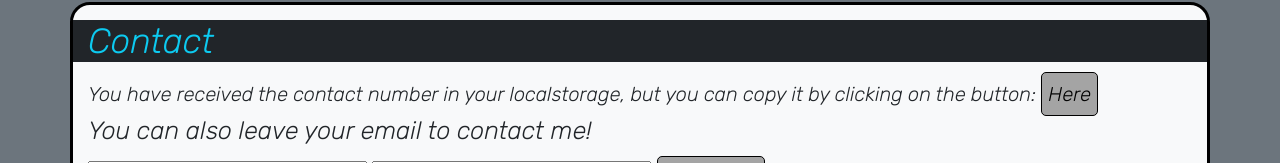
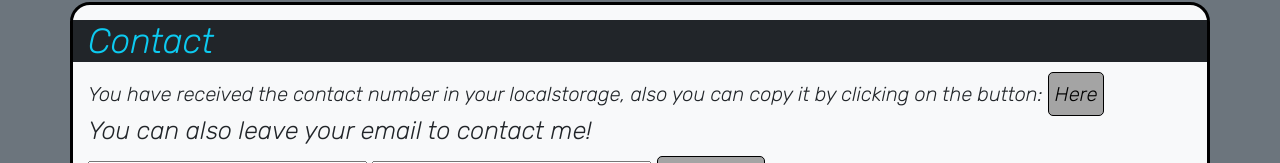
Before and after one commit to Juaanciani97/Proyectos, a plain HTML site: page Curriculum vitae/index.html in a window 1280 px wide. Shown: the part 1570-1733 px from the top of the page. Drawn offline with nearby package versions, Linux system fonts and the light colour scheme.

Commit message:
Correccion de texto en html

```diff
--- a/Curriculum vitae/index.html
+++ b/Curriculum vitae/index.html
@@ -148,7 +148,7 @@
 	<section class="container bg-light">
 		<div class="row">
 			<h3 class="text-info bg-dark" id="section-4">Contact</h3>
-			<span>You have received the contact number in your localstorage, but you can copy it by clicking on the button: <button type="button" id="button">Here</button></span>
+			<span>You have received the contact number in your localstorage, also you can copy it by clicking on the button: <button type="button" id="button">Here</button></span>
 			<span id="demo"></span>
 			<h5>You can also leave your email to contact me!</h5>
 			<form id="form-1">
```
